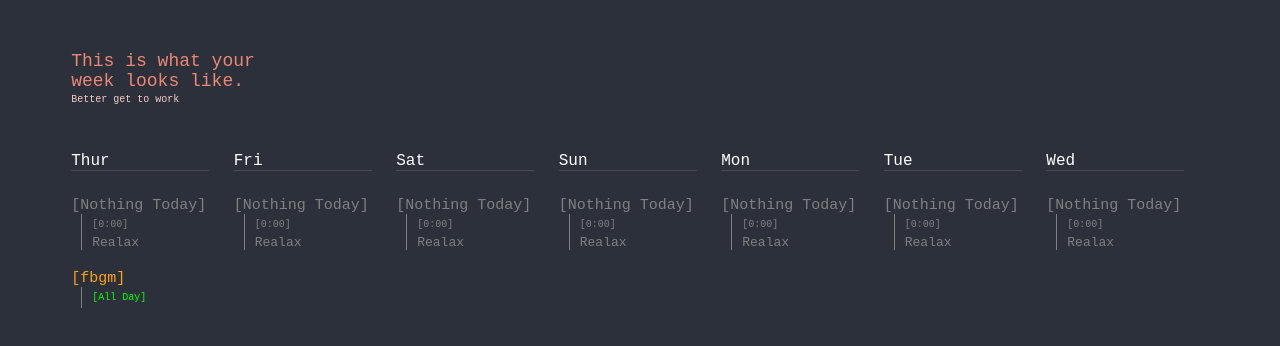
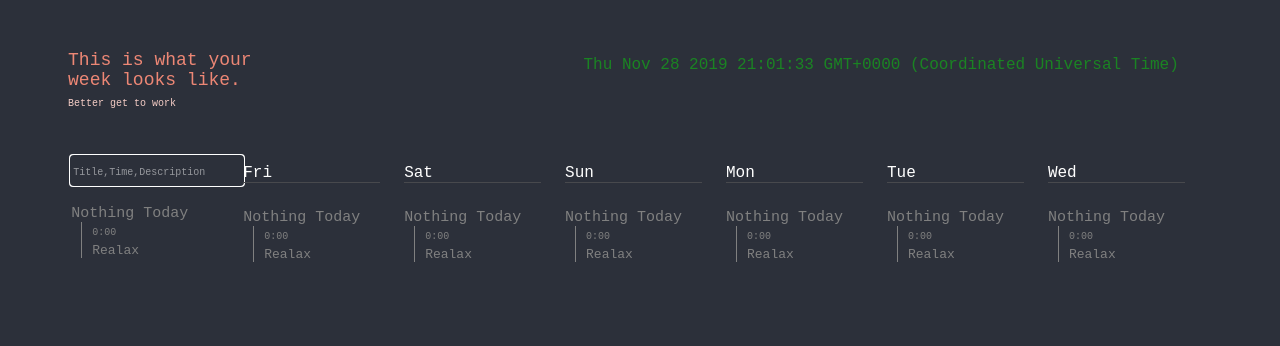
Before and after one commit to vedoot/workweek, a React app: page / in a window 1280 px wide. Both pictures are taken after a click on the element "Thur". Built offline with nearby package versions, Linux system fonts and the light colour scheme.

Commit message:
implemented features

```diff
--- a/package.json
+++ b/package.json
@@ -3,6 +3,7 @@
   "version": "0.1.0",
   "private": true,
   "dependencies": {
+    "moment": "^2.24.0",
     "react": "^16.12.0",
     "react-dom": "^16.12.0",
     "react-scripts": "3.2.0"
--- a/src/Day.js
+++ b/src/Day.js
@@ -1,24 +1,185 @@
 import React from 'react';
 import DayContent from './DayContent'
-// import { addEvent } from './Week.js'
+
 class Day extends React.Component{
   constructor(props){
     super(props);
+    this.state = {
+      add: false,
+      alert:false
+    }
+    this.setWrapperRef = this.setWrapperRef.bind(this);
+    this.renderInput = this.renderInput.bind(this);
+    this.handleSubmit = this.handleSubmit.bind(this);
+    this.handleClickOutside = this.handleClickOutside.bind(this);
   }
 
+
+
+//renders input box when titl
+  renderInput(){
+    this.setState({
+      add:true
+    })
+  }
+
+//submits event form
+  handleSubmit(event){
+
+      event.preventDefault();
+      var eventObj = this.inputNode.value.split(',');
+      if(eventObj.length<3){
+        this.setState({
+          alert:true
+        })
+      }
+      else{
+      this.props.handler(this.props.day,{title:eventObj[0].trim(),time:eventObj[1].trim(),description:eventObj[2].trim()});
+      this.setState({
+        add:false,
+        alert:false
+      })
+    }
+    }
+
+
+      componentDidMount() {
+        document.addEventListener('mousedown', this.handleClickOutside);
+      }
+
+      componentWillUnmount() {
+        document.removeEventListener('mousedown', this.handleClickOutside);
+      }
+
+      /**
+       * Set the wrapper ref
+       */
+      setWrapperRef(node) {
+        this.inputNode = node;
+      }
+
+      handleClickOutside(event) {
+        if (this.inputNode && !this.inputNode.contains(event.target)) {
+          this.setState({
+            add:false,
+            alert:false
+          })
+      }
+    }
+
   render(){
+    this.sortEvents();
     let event = this.props.event;
-    if(event.length===0){
-      event.push({title:"Nothing Today",time:"0:00",description:"Realax",type:"gray"});
+    let def ={};
+    let dayTitle = <p onClick={()=> this.props.sort(this.props.day),this.renderInput} id={this.props.day} className={"title " + this.props.type}>{this.props.day}</p>;
+    if (this.state.add){
+      dayTitle = <form onSubmit={this.handleSubmit}><input autoFocus name="event" ref={this.setWrapperRef} placeholder="Title,Time,Description" id="input" autoComplete="off" type='text'></input></form>
     }
-    console.log(this.props);
+    let alert =null;
+    if(this.state.alert){
+      alert = <div id="alert">Read the instructions asshole </div>
+    }
+    if(event.length === 0){
+      def = {title:"Nothing Today",time:"0:00",description:"Realax",type:"gray"};
+
+      return(
+        <div className="day">
+          {dayTitle}
+          <DayContent title={def.title} time={def.time} description={def.description} type={def.type}/>
+          {alert}
+        </div>
+      )
+
+    }
+
+
+
+    // console.log(this.props);
     return (
       <div className="day">
-        <p onClick={()=>this.props.handler(this.props.day,{title:"fbgm",time:"All Day"})} id={this.props.day} className={"title " + this.props.type}>{this.props.day}</p>
-        {event.map((e,i) => <DayContent type={e.type} title={'['+e.title+']'} time={'['+e.time+']'} description={e.description} key={i}/>)}
+        {dayTitle}
+
+        {
+          event.map((e,i) =>
+            <DayContent
+              type={e.type}
+              title={'['+e.title+']'}
+              time={e.time!=undefined?'['+e.time+']':'[All Day]'}
+              description={e.description} key={i}
+              onClick={() =>
+                ( this.setState({
+                  add:false,
+                  alert:false
+                }),
+                this.props.handleClick(this.props.day,i))
+              }/>
+          )
+
+      }
+      {alert}
       </div>
     )
   };
+
+sortEvents(){
+  this.props.event.sort(function(a,b){
+    a.time.toLowerCase();
+    b.time.toLowerCase();
+    var t1,t2="";
+    if(a.time.charAt(1)===':'){
+      a.time = '0'+a.time;
+      console.log("yes");
+    }
+    if(b.time.charAt(1)===':'){
+      b.time = '0'+b.time;
+    }
+
+
+
+    //if a or not b
+    //p T F T F
+    //q F T T F
+    //ans T,F, T, T
+
+    if(a.time.includes("PM")||!a.time.includes("AM")){
+      if(a.time.substring(0,2)=='12'){
+        a.time='00'+a.time.substring(2);
+      }
+      if(!a.time.includes("PM")){
+          a.time = a.time + "PM";
+      }
+      var add12 = parseInt(a.time.substring(0,2))
+      t1= add12+12 + a.time.substring(2,a.time.length-2);
+      console.log("T1:" + t1);
+    }
+    else{
+      t1 = a.time.substring(0,a.time.length-2);
+    }
+    if(b.time.includes("PM")||!b.time.includes("AM")){
+      if(b.time.substring(0,2)=='12'){
+        b.time='00'+b.time.substring(2);
+      }
+      if(!b.time.includes("PM")){
+        b.time = b.time + "PM";
+      }
+      var add122 = parseInt(b.time.substring(0,2))
+      console.log(add122);
+      t2= add122+12 + b.time.substring(2,b.time.length-2);
+      console.log("T2:" + t2);
+    }
+    else{
+      t2 = b.time.substring(0,b.time.length-2);
+    }
+
+
+
+
+    var x = new Date (new Date().toDateString() + ' ' + t1);
+    var y = new Date (new Date().toDateString() + ' ' + t2);
+    return x.getTime() - y.getTime()
+  });
+}
+
 }
 
 export default Day;
--- a/src/DayContent.js
+++ b/src/DayContent.js
@@ -2,7 +2,7 @@ import React from 'react';
 
 function DayContent(props){
   return(
-    <div id={props.type} className="dayContent">
+    <div onClick={props.onClick} key = {props.key} id={props.type} className="dayContent">
       <div id={props.type} className="eventTitle">{props.title}</div>
       <div id={props.type}  className="eventTime">{props.time}</div>
       <div id={props.type}  className="eventDesc">{props.description}</div>
--- /dev/null
+++ b/src/Header.js
@@ -0,0 +1,39 @@
+import React from 'react';
+
+
+class Header extends React.Component{
+  constructor(props) {
+    super(props);
+    this.state = {date: new Date()};
+  }
+
+  componentDidMount() {
+      this.timerID = setInterval(
+        () => this.tick(),
+        1000
+      );
+    }
+
+    componentWillUnmount() {
+      clearInterval(this.timerID);
+    }
+
+    tick() {
+      this.setState({
+        date: new Date()
+      });
+    }
+
+  render(){
+    return(
+      <div id="upperContainer">
+      <div id="headline">
+        <p>This is what your<br/> week looks like.</p>
+        <p id="tagline"> Better get to work</p>
+      </div>
+        <a target="_blank" href="http://calendar.google.com/" id="today"> {this.state.date.toString()}</a>
+      </div>
+    )
+  }
+}
+export default Header;
--- a/src/Week.js
+++ b/src/Week.js
@@ -1,5 +1,6 @@
 import React from 'react';
 import Day from './Day';
+
 import './index.css';
 
 class Week extends React.Component {
@@ -17,36 +18,37 @@ class Week extends React.Component {
       }
     }
     this.handler  = this.handler.bind(this);
+    // this.sort = this.handler.bind(this);
   }
 
-//onclick set state
-componentDidMount() {
+
+
+handleClick(day,i) {
   this.setState(function(state){
-    return(state.events["Mon"].shift());
+    state.events[day].splice(i,1);
+    return state;
   })
- }
+}
 
  handler(day,event){
-   // alert("worked");
    this.setState(function(state){
-     return(state.events[day].push(event||{title:"Event Title",time:"2:53",description:"This is a short description"}));
+     state.events[day].push(event);
+     console.log(state);
+     return state;
    })
  }
 
 
 
+  render(){
 
-  render(){
    return (
+
       <div id="week">
-        {this.props.days.map((d, i) => <Day handler={this.handler} {...d} event={this.state.events[d.day]} key={i}/>)}
+        {this.props.days.map((d, i) => <Day  handleClick={this.handleClick.bind(this)} handler={this.handler} {...d} event={this.state.events[d.day]} key={i}/>)}
       </div>
     )
   };
 }
 
-// export function addEvent(day){
-//   events[day].push({title:"title",time:"000",description:"short"});
-// }
-
 export default Week;
--- a/src/index.css
+++ b/src/index.css
@@ -4,7 +4,31 @@ html body{
   font-family: "Courier New", Courier, monospace;
 
 }
+#upperContainer{
+  width: 95%;
+  display: flex;
+  flex-direction: row;
+  justify-content: space-between;
+  /* border: 1px solid lime; */
+}
+#today{
+  text-decoration: none;
+    margin-right: 2.5%;
+    color: lime;
+    opacity: .4;
+    font-family: "Courier New", Courier, monospace;
+    margin-top: 4%;
+    font-size: 16px;
+    /* border: 1px solid lime; */
+    height: 0;
+
+}
+#today:hover{
+    color:gray;
+}
 #headline{
+  display: flex;
+  flex-direction: column;
   padding-left: 5%;
   padding-top:2%;
   margin-bottom:2%;
@@ -12,17 +36,20 @@ html body{
   font-size: 18px;
   color:rgb(237, 135, 117);
   /* border: 1px solid lime; */
-
 }
 #tagline{
-  margin-top: -15px;
+  margin-top: -10px;
   font-size: 10px;
   /* text-align: right; */
   color: rgb(244, 204, 197);
   margin-right: 15%;
   padding-bottom: 5px;
 }
-
+#alert{
+  font-size: 10px;
+  color: rgb(236, 82, 55);
+  opacity: .6;
+}
 #week{
   width: 90%;
   /* padding-right: 10%; */
@@ -53,6 +80,10 @@ html body{
   width: 90%;
   padding-top: 10px;
   margin-bottom: 10px;
+}
+.dayContent:hover{
+  opacity: .3;
+  /* background-color: pink; */
 }
 .eventTitle{
   color: orange;
@@ -94,3 +125,26 @@ html body{
 .today:hover{
   border-bottom: 1.5px solid skyblue;
 }
+#input{
+  /* margin-right: 15% */
+  width: inherit;
+  background-color: rgb(44,48,58);
+  font-family: "Courier New", Courier, monospace;
+  padding-top: .5rem;
+  padding-bottom: 5px;
+  color: white;
+  border:0;
+  margin-top: 8px;
+  border-bottom: .1px solid orange;
+  /* border-top:.1px solid skyblue; */
+  outline-color: rgb(44,48,58);;
+  margin-bottom: 10px;
+
+  margin-right: 15%;
+
+}
+::placeholder { /* Chrome, Firefox, Opera, Safari 10.1+ */
+  color: white;
+  font-size:10px;
+  opacity: 0.5; /* Firefox */
+}
--- a/src/index.js
+++ b/src/index.js
@@ -2,6 +2,8 @@ import React from 'react';
 import ReactDOM from 'react-dom';
 import './index.css';
 import Week from './Week';
+import Header from './Header';
+
 import * as serviceWorker from './serviceWorker';
 
 var date = new Date();
@@ -15,7 +17,7 @@ while(true){
    }
   days.push(days.shift());
 }
-ReactDOM.render(<Week days={days}/>, document.getElementById('root'));
+ReactDOM.render([<Header/>,<Week days={days}/>], document.getElementById('root'));
 
 // If you want your app to work offline and load faster, you can change
 // unregister() to register() below. Note this comes with some pitfalls.
```
Also changed, not shown: public/index.html (+7 -1 lines), 1 other file.
